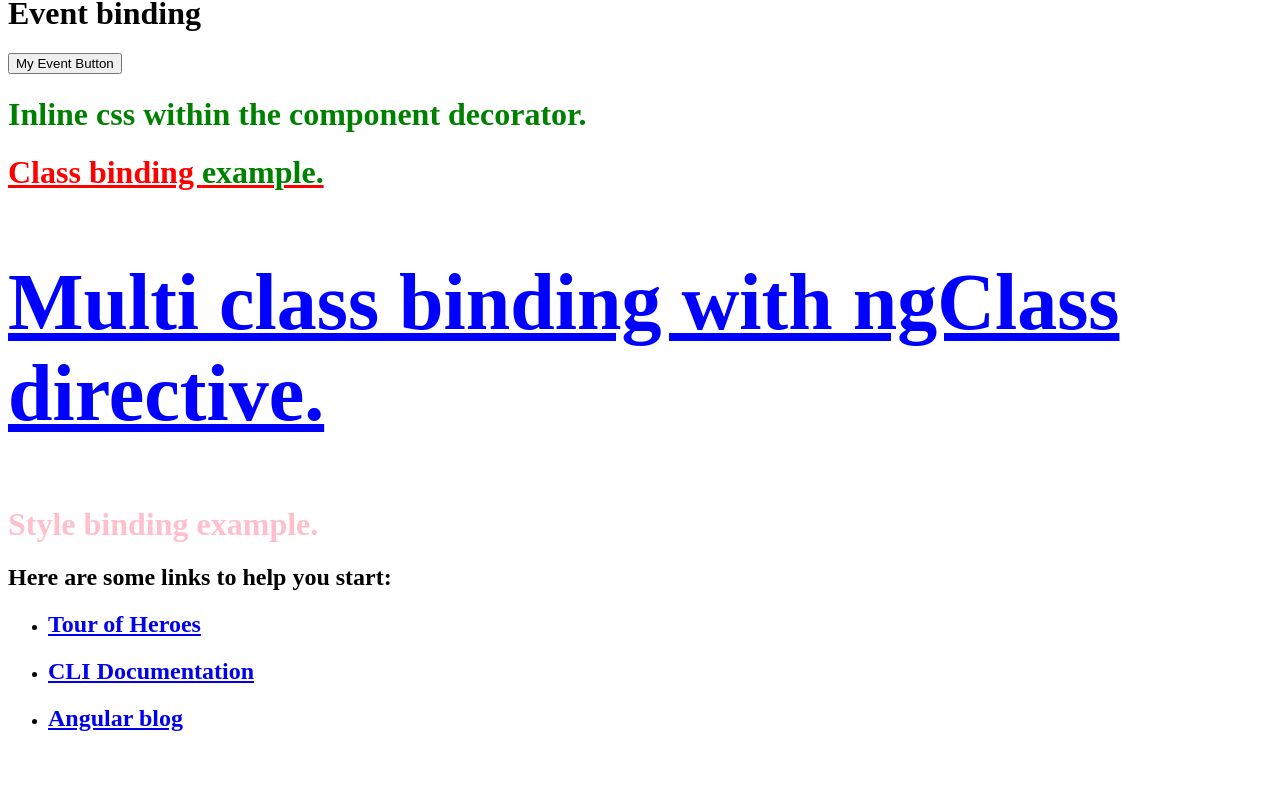
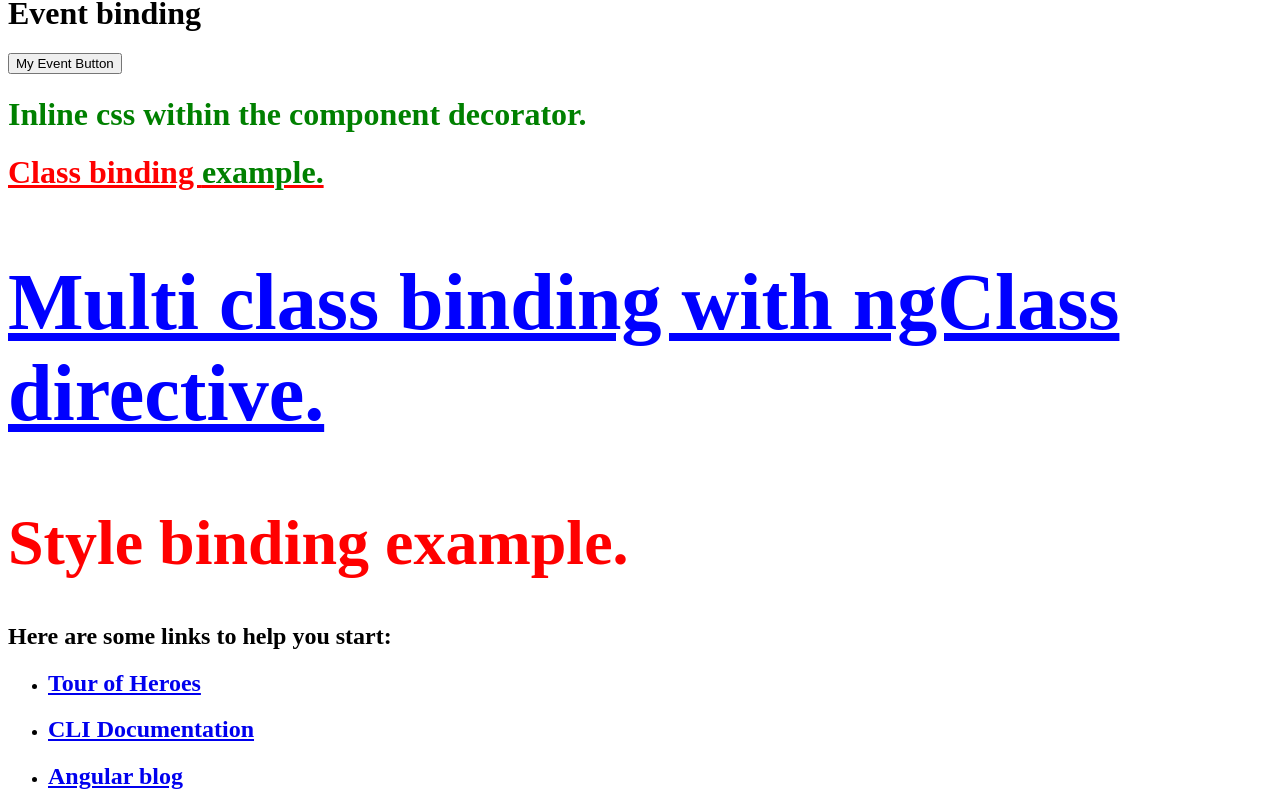
Before and after one commit to varvarasd/my-dream-app, an Angular app: page / in a window 1280 px wide. Shown: the part 1274-2084 px from the top of the page. Before the commit the page ends 2026 px from the top, so only its background shows below. Built offline with nearby package versions, Linux system fonts and the light colour scheme.

Commit message:
multi style binding with ngStyle directive

```diff
--- a/src/app/style-binding/style-binding.component.ts
+++ b/src/app/style-binding/style-binding.component.ts
@@ -4,7 +4,7 @@ import { Component, OnInit } from '@angular/core';
   selector: 'app-style-binding',
   template: `
 
-    <h1 [style.color]="titleStyle ? 'green' : 'pink'">Style binding example.</h1>
+    <h1 [ngStyle]="titleStyles">Style binding example.</h1>
 
   `,
   styles: [`
@@ -17,7 +17,10 @@ import { Component, OnInit } from '@angular/core';
 })
 export class StyleBindingComponent implements OnInit {
 
-  titleStyle = false;
+  titleStyles = {
+    'color' : 'red',
+    'font-size' : '4em'
+  }
 
   constructor() { }
 
```
